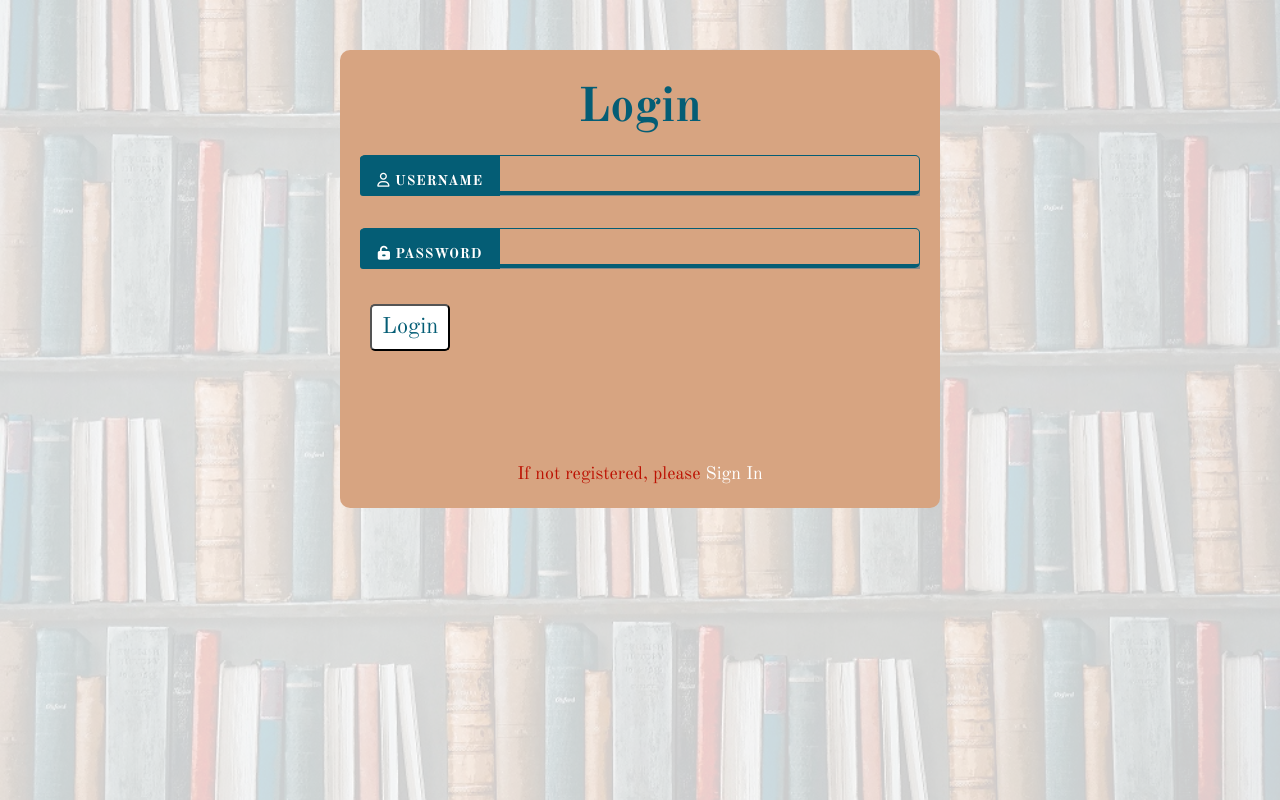
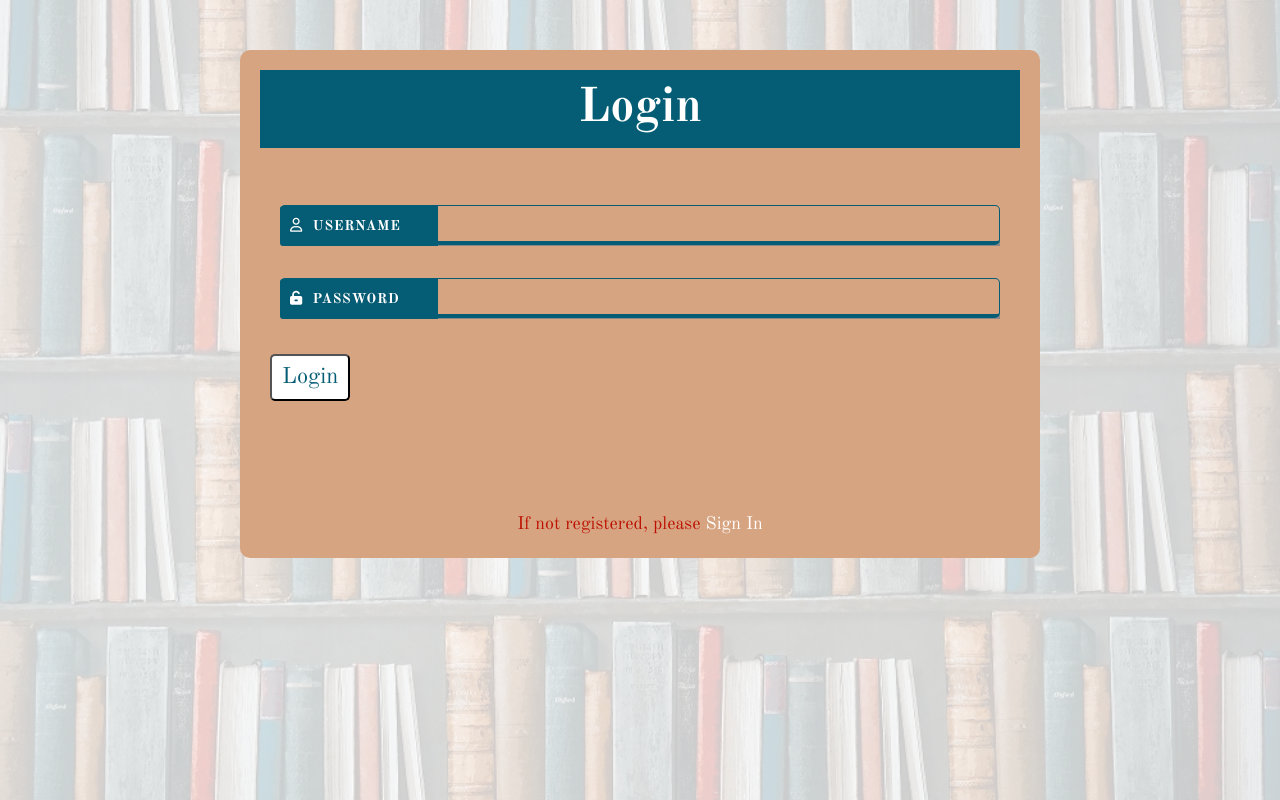
Before and after one commit to oer-booker-best-team/Front-End, a React (Create React App) app in the folder oer-bookr/: page /login in a window 1280 px wide. Built offline with nearby package versions, Linux system fonts and the light colour scheme.

Commit message:
Restyle the add/update book form

```diff
--- a/oer-bookr/src/containers/BookForm.js
+++ b/oer-bookr/src/components/forms/BookForm.js
@@ -3,17 +3,11 @@ import Zoom from "react-reveal/Zoom"
 import axios from "axios"
 import { ClipLoader } from "react-spinners"
 
-import { Button, InputBox, InputLabel, Message } from "../styles/formStyles"
-import {
-  AddForm,
-  BookInfo,
-  Subject,
-  Links,
-  Group
-} from "../styles/addFormStyles"
-import BackgroundImage from "../components/BackgroundImage"
-import bookImage from "../assets/images/bookcase.jpg"
-import { Loading } from "../styles/basicStyles"
+import { Button, Message, Row } from "../../styles/formStyles"
+import { AddForm } from "../../styles/addFormStyles"
+import BackgroundImage from "../BackgroundImage"
+import bookImage from "../../assets/images/bookcase.jpg"
+import { Loading } from "../../styles/basicStyles"
 
 class BookForm extends Component {
   constructor(props) {
@@ -114,61 +108,63 @@ class BookForm extends Component {
         <Zoom>
           <AddForm onSubmit={this.submitHandler}>
             <h1>{this.props.type} A Book</h1>
-            <BookInfo>
-              <Group>
-                <InputLabel htmlFor="title">
-                  <i className="fas fa-book" /> Title
-                </InputLabel>
-                <InputBox
+            <Row>
+              <input
                 name="title"
                 type="text"
                 placeholder="---"
+                autocomplete="off"
                 onChange={this.saveInput}
                 value={this.state.bookInfo.title}
                 required
               />
-              </Group>
-              <Group>
-                <InputLabel htmlFor="author">
-                  <i className="fas fa-user" /> Author
-                </InputLabel>
-                <InputBox
+              <label htmlFor="title">
+                <i className="fas fa-book" /> Title
+              </label>
+            </Row>
+            <Row>
+              <input
                 name="author"
                 type="text"
                 placeholder="---"
+                autocomplete="off"
                 onChange={this.saveInput}
                 value={this.state.bookInfo.author}
                 required
               />
-              </Group>
-              <Group>
-                <InputLabel htmlFor="publisher">
-                  <i className="fas fa-user" /> Publisher
-                </InputLabel>
-                <InputBox
+              <label htmlFor="author">
+                <i className="fas fa-user" /> Author
+              </label>
+            </Row>
+            <Row>
+              <input
                 name="publisher"
                 type="text"
                 placeholder="---"
+                autocomplete="off"
                 onChange={this.saveInput}
                 value={this.state.bookInfo.publisher}
                 required
               />
-              </Group>
-              <Group>
-                <InputLabel htmlFor="license">
-                  <i className="fas fa-scroll" /> License
-                </InputLabel>
-                <InputBox
+              <label htmlFor="publisher">
+                <i className="fas fa-user" /> Publisher
+              </label>
+            </Row>
+            <Row>
+              <input
                 name="license"
                 type="text"
                 placeholder="---"
+                autocomplete="off"
                 onChange={this.saveInput}
                 value={this.state.bookInfo.license}
                 required
               />
-              </Group>
-            </BookInfo>
-            <Subject>
+              <label htmlFor="license">
+                <i className="fas fa-scroll" /> License
+              </label>
+            </Row>
+            <Row>
               <select
                 name="subject"
                 required
@@ -186,16 +182,13 @@ class BookForm extends Component {
                 <option value="English">English</option>
                 <option value="Business">Business</option>
               </select>
-            </Subject>
-            <Links>
-              <Group>
-                <InputLabel htmlFor="image">
-                  <i className="fas fa-image" /> Image
-                </InputLabel>
-                <InputBox
+            </Row>
+            <Row>
+              <input
                 name="image"
                 type="text"
                 placeholder="---"
+                autocomplete="off"
                 onChange={this.saveInput}
                 value={
                   this.state.bookInfo.image ===
@@ -204,20 +197,23 @@ class BookForm extends Component {
                     : this.state.bookInfo.image
                 }
               />
-              </Group>
-              <Group>
-                <InputLabel htmlFor="link">
-                  <i className="fas fa-link" /> Link
-                </InputLabel>
-                <InputBox
+              <label htmlFor="image">
+                <i className="fas fa-image" /> Image
+              </label>
+            </Row>
+            <Row>
+              <input
                 name="link"
                 type="text"
                 placeholder="---"
+                autocomplete="off"
                 onChange={this.saveInput}
                 value={this.state.bookInfo.link}
               />
-              </Group>
-            </Links>
+              <label htmlFor="link">
+                <i className="fas fa-link" /> Link
+              </label>
+            </Row>
             <Button color="primary">{this.props.type} Book</Button>
           </AddForm>
         </Zoom>
--- a/oer-bookr/src/containers/Books.js
+++ b/oer-bookr/src/containers/Books.js
@@ -7,7 +7,7 @@ import Navigation from "../components/navigation/Navigation"
 import CategoryList from "../components/category/CategoryList"
 import BooksList from "../components/book/BooksList"
 import BookDescription from "./BookDescription"
-import BookForm from "./BookForm"
+import BookForm from "../components/forms/BookForm"
 import { Loading } from "../styles/basicStyles"
 import { Message } from "../styles/formStyles"
 
--- a/oer-bookr/src/styles/addFormStyles.js
+++ b/oer-bookr/src/styles/addFormStyles.js
@@ -13,87 +13,11 @@ export const AddForm = styled(Form)`
   top: 0;
   left: 0;
   margin-top: 100px;
-  h1 {
-    margin: auto;
-    color: #045d75;
-    font-weight: 700;
-  }
-  input {
-    width: 100%;
-    margin: 15px 10px;
-    font-size: 20px;
-    color: #045d75;
-    border-color: #045d75;
-    ::placeholder {
-      font-size: 25px;
-      color: #fff;
-      font-weight: 700;
-    }
-  }
+
   button {
     width: 20%;
   }
   label {
-    color: #fff;
-    font-size: 25px;
+    font-size: 18px;
   }
 `
-
-export const BookInfo = styled.div`
-  display: flex;
-  flex-wrap: wrap;
-  margin-bottom: 20px;
-`
-
-export const Subject = styled.div`
-  display: flex;
-  justify-content: space-between;
-  margin-left: 15px;
-  width: 100%;
-  select {
-    width: 50%;
-    color: #045d75;
-    font-size: 25px;
-    font-weight: 700;
-    border: 1px solid #045d75;
-    border-bottom: 4px solid #045d75;
-    border-right: none;
-    box-shadow: 5px 10px #888888;
-    background-color: transparent;
-    border-radius: 5px;
-    padding: 10px;
-    outline: none;
-    margin-left: 10px;
-    :hover {
-      background-color: #045d75;
-      color: #fff;
-    }
-  }
-`
-
-export const Links = styled.div`
-  display: flex;
-
-  label {
-    width: 25%;
-  }
-`
-
-export const Group = styled.div`
-  width: 100%;
-  display: flex;
-  justify-content: space-between;
-  align-items: baseline;
-  margin: 10px;
-
-  label {
-    margin: 0 10px;
-  }
-  input {
-    width: 80%;
-    padding: 10px;
-    border-top: none;
-    border-left: none;
-    border-right: none;
-  }
-`
--- a/oer-bookr/src/styles/formStyles.js
+++ b/oer-bookr/src/styles/formStyles.js
@@ -8,44 +8,20 @@ export const Form = styled.form`
     color: #045d75;
   }
 
-  input,
-  textarea {
-    color: #045d75;
-  }
-
   textarea {
     font-size: 20px;
     width: 100%;
   }
-`
 
-export const InputLabel = styled.label`
-  font-size: 25px;
-  font-weight: bold;
-  color: #fff;
-
-  i {
-    color: #045d75;
-  }
-`
-
-export const InputBox = styled.input`
-  font-size: 15px;
-  padding: 5px;
-  width: 100%;
-  :focus {
-    outline: none;
-  }
-  border-radius: 5px;
-  margin-bottom: 10px;
-  border: 1px solid #045d75;
-  border-bottom: 4px solid #045d75;
-  border-right: none;
-  box-shadow: 5px 10px #888888;
-  background-color: transparent;
-  font-size: 14px;
-  ::placeholder {
-    color: #fff;
+  h1 {
+    margin: auto;
+    color: white;
+    font-weight: 700;
+    background-color: #045d75;
+    width: 100%;
+    text-align: center;
+    margin-bottom: 50px;
+    padding: 10px;
   }
 `
 
@@ -111,6 +87,8 @@ export const Row = styled.div`
   margin-bottom: 25px;
   position: relative;
   overflow: hidden;
+  margin-right: 20px;
+  margin-left: 20px;
 
   input {
     width: 100%;
@@ -123,7 +101,7 @@ export const Row = styled.div`
     border-bottom: 4px solid #045d75;
     box-shadow: 5px 10px #888888;
     background-color: transparent;
-    color: #333;
+    color: white;
     border-radius: 5px;
     transition: all 0.3s cubic-bezier(1, 0.1, 0, 0.9);
 
@@ -131,8 +109,12 @@ export const Row = styled.div`
       outline: none;
     }
     :focus + label {
-      transform: translateZ(0) translateX(-100%);
+      background-color: #730200;
     }
+  }
+
+  input + label {
+    background-color: #045d75;
   }
 
   label {
@@ -144,20 +126,37 @@ export const Row = styled.div`
     line-height: 40px;
     font-size: 14px;
     font-weight: bold;
-    width: 25%;
-    padding: 5px;
+    width: 22%;
     text-shadow: 0 0 2px rgba(0, 0, 0, 0.1);
-    text-align: center;
+    padding: 0 10px;
     text-transform: uppercase;
     letter-spacing: 0.05em;
     color: white;
-    background: #045d75;
     border-radius: 3px 0 0 3px;
-    transition: all 0.3s cubic-bezier(1, 0.1, 0, 0.9);
-    transform: translateZ(0) translateX(0);
+    transition: background-color 2s ease-out;
 
     i {
       color: white;
+      margin-right: 5px;
+    }
+  }
+
+  select {
+    width: 50%;
+    color: white;
+    font-size: 25px;
+    font-weight: 700;
+    border: 1px solid #045d75;
+    border-bottom: 4px solid #045d75;
+    border-right: none;
+    box-shadow: 5px 10px #888888;
+    background-color: #045d75;
+    border-radius: 5px;
+    padding: 10px;
+    outline: none;
+    transition: background-color 2s ease-out;
+    :focus {
+      background-color: #730200;
     }
   }
 `
--- a/oer-bookr/src/styles/loginFormStyles.js
+++ b/oer-bookr/src/styles/loginFormStyles.js
@@ -3,7 +3,7 @@ import styled from "styled-components"
 import { Form } from "./formStyles"
 
 export const LoginForm = styled(Form)`
-  max-width: 600px;
+  max-width: 800px;
   margin: 50px auto;
   background-color: #d7a481;
   border-radius: 10px;
@@ -11,10 +11,4 @@ export const LoginForm = styled(Form)`
   position: relative;
   top: 0;
   left: 0;
-
-  h1 {
-    text-align: center;
-    color: #045d75;
-    font-weight: 700;
-  }
 `
```
Also changed, not shown: 2 other files (tests, documents, lock files or other folders). Lines whose indentation alone changed are shown as unchanged.
